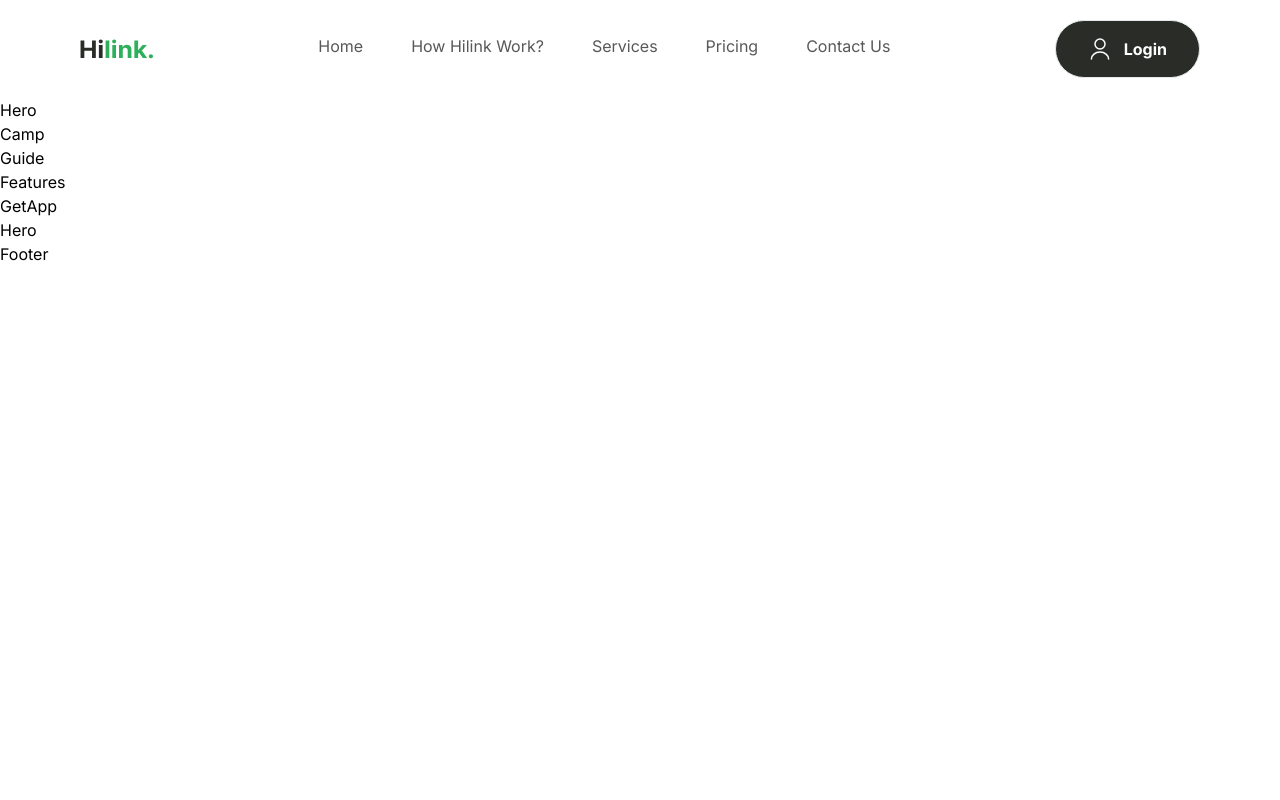
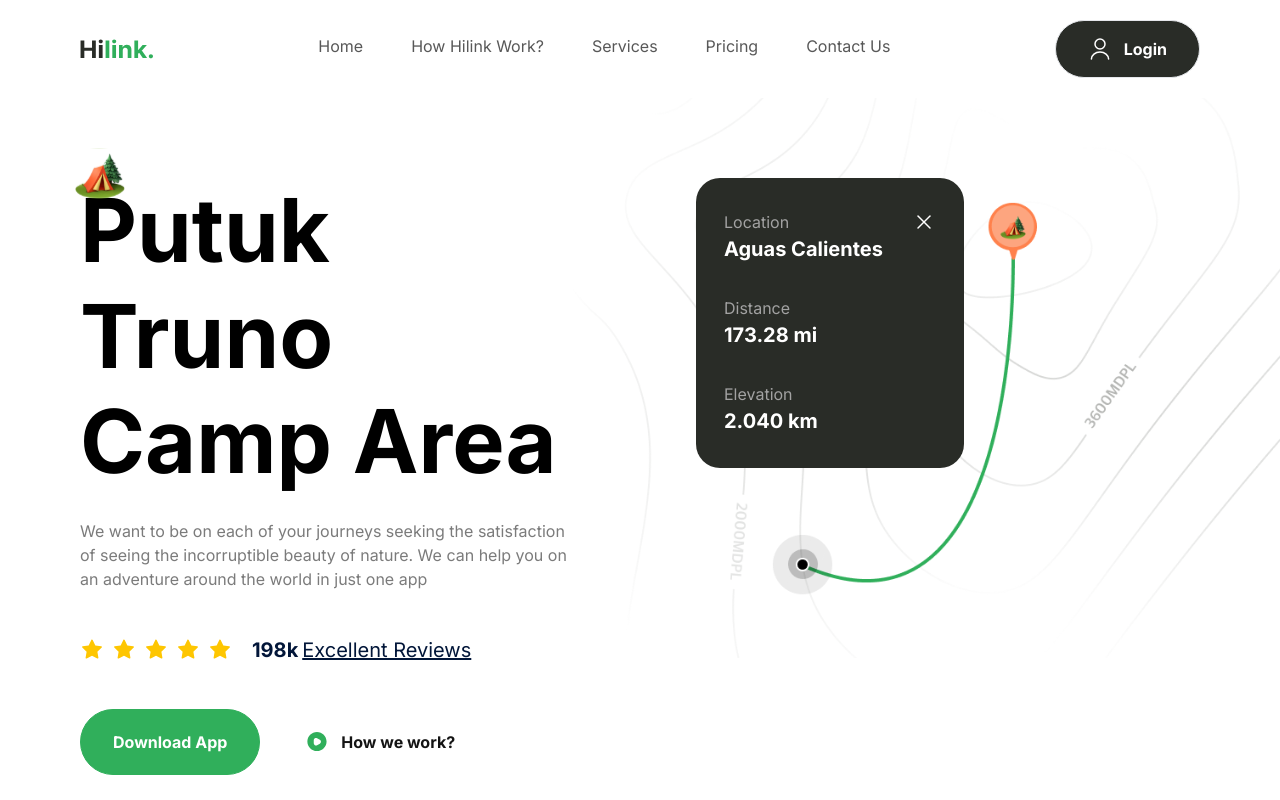
Before and after one commit to sanidhyy/travel-app, a Next.js app: page / in a window 1280 px wide. Shown: the top 800 px of the page. Built offline with nearby package versions, Linux system fonts and the light colour scheme.

Commit message:
hero section done

```diff
--- a/app/page.tsx
+++ b/app/page.tsx
@@ -8,7 +8,6 @@
       <Guide />
       <Features />
       <GetApp />
-      <Hero />
     </>
   );
 }
--- a/components/Button.tsx
+++ b/components/Button.tsx
@@ -4,7 +4,7 @@
   type: "button" | "submit";
   title: string;
   icon?: string;
-  variant: "btn_dark_green";
+  variant: "btn_dark_green" | "btn_green" | "btn_white_text";
 };
 
 const Button = ({ type, title, icon, variant }: ButtonProps) => {
@@ -13,12 +13,12 @@
   return (
     <button
       type={type}
-      className={`flexCenter gap-3 rounded-full border ${variant}`}
+      className={`flexCenter gap-3 rounded-full border cursor-pointer ${variant}`}
       title={title}
       id={id}
     >
       {icon && <Image src={icon} alt={title} width={24} height={24} />}
-      <label className="bold-16 whitespace-nowrap" htmlFor={id}>
+      <label className="bold-16 whitespace-nowrap cursor-pointer" htmlFor={id}>
         {title}
       </label>
     </button>
--- a/components/Hero.tsx
+++ b/components/Hero.tsx
@@ -1,5 +1,87 @@
+import Image from "next/image";
+import { Button } from ".";
+
 const Hero = () => {
-  return <div>Hero</div>;
+  return (
+    <section className="max-container padding-container flex flex-col gap-20 py-10 pb-32 md:gap-28 lg:py-20 xl:flex-row">
+      <div className="hero-map" />
+
+      <div className="relative z-20 flex flex-1 flex-col xl:w-1/2">
+        <Image
+          src="/camp.svg"
+          alt="camp"
+          width={50}
+          height={50}
+          className="absolute left-[-5px] top-[-30px] w-10 lg:w-[50px]"
+        />
+        <h1 className="bold-52 lg:bold-88">Putuk Truno Camp Area</h1>
+        <p className="regular-16 mt-6 text-gray-30 xl:max-w-[520px]">
+          We want to be on each of your journeys seeking the satisfaction of
+          seeing the incorruptible beauty of nature. We can help you on an
+          adventure around the world in just one app
+        </p>
+
+        <div className="my-11 flex flex-wrap gap-5">
+          <div className="flex items-center gap-2">
+            {Array(5)
+              .fill(1)
+              .map((_, i) => (
+                <Image
+                  src="/star.svg"
+                  key={`star-${i}`}
+                  alt={`star-${i + 1}`}
+                  width={24}
+                  height={24}
+                />
+              ))}
+          </div>
+
+          <p className="bold-16 lg:bold-20 text-blue-70">
+            198k
+            <span className="regular-16 lg:regular-20 ml-1 underline">
+              Excellent Reviews
+            </span>
+          </p>
+        </div>
+
+        <div className="flex w-full gap-3 sm:flex-row">
+          <Button type="button" title="Download App" variant="btn_green" />
+          <Button
+            type="button"
+            title="How we work?"
+            icon="/play.svg"
+            variant="btn_white_text"
+          />
+        </div>
+      </div>
+
+      <div className="relative flex flex-1 items-start">
+        <div className="relative z-20 flex w-[268px] flex-col gap-8 rounded-3xl bg-green-90 px-7 py-8">
+          <div className="flex flex-col">
+            <div className="flexBetween">
+              <p className="regular-16 text-gray-20">Location</p>
+              <Image src="/close.svg" alt="close" width={24} height={24} />
+            </div>
+
+            <p className="bold-20 text-white">Aguas Calientes</p>
+          </div>
+
+          <div className="flexBetween">
+            <div className="flex flex-col">
+              <p className="regular-16 block text-gray-20">Distance</p>
+              <p className="bold-20 text-white">173.28 mi</p>
+            </div>
+          </div>
+          <div className="flexBetween">
+            <div className="flex flex-col">
+              <p className="regular-16 block text-gray-20">Elevation</p>
+              <p className="bold-20 text-white">2.040 km</p>
+            </div>
+          </div>
+        </div>
+      </div>
+    </section>
+  );
 };
 
 export default Hero;
```
